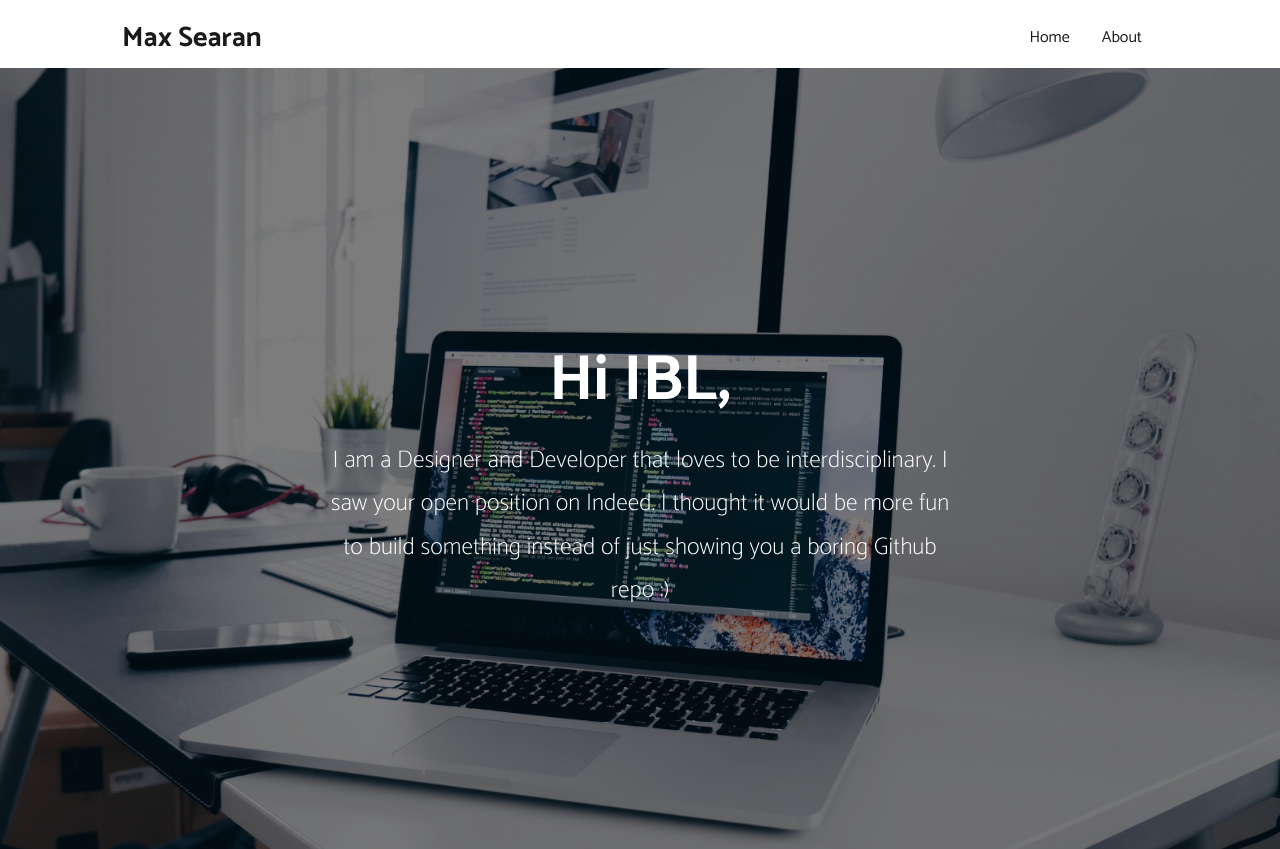
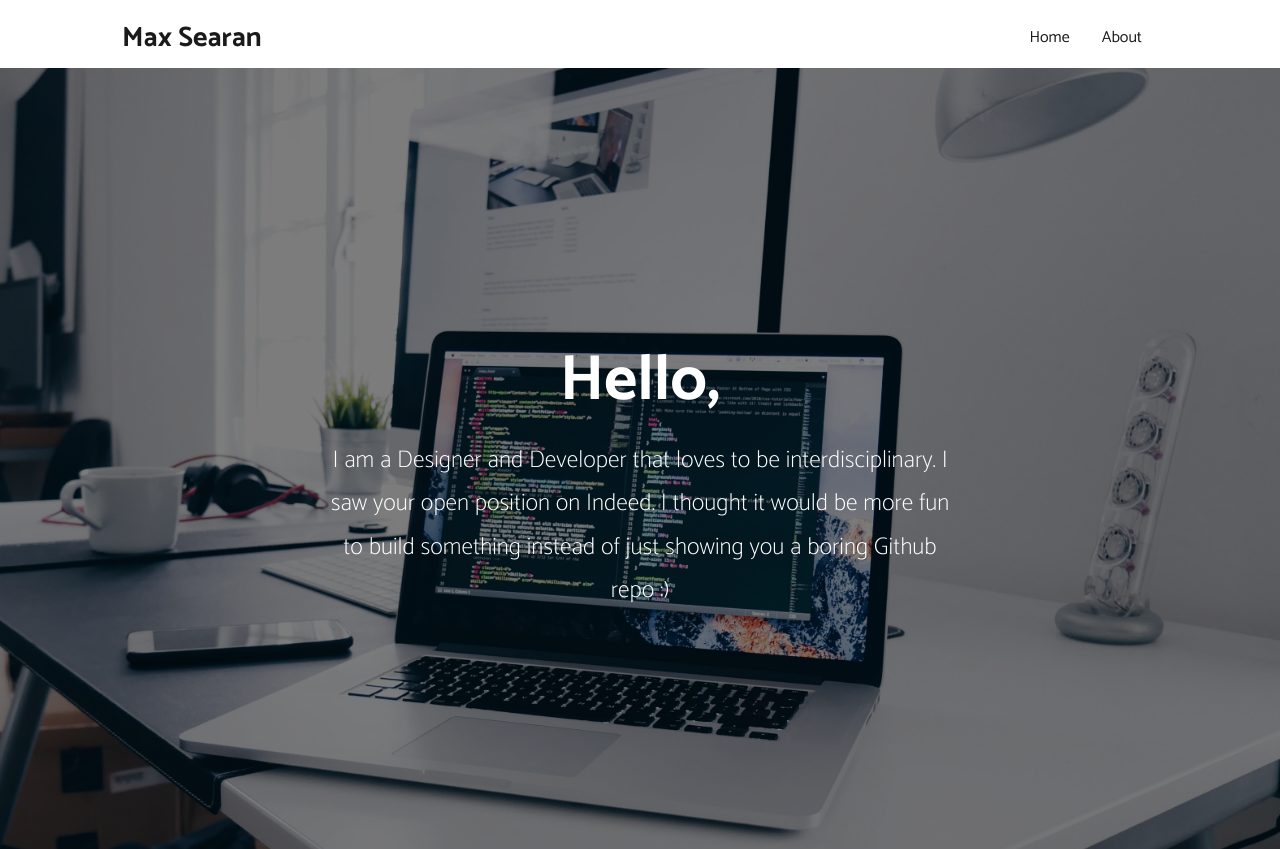
Before and after one commit to 22940dev/landing_page-simple, a plain HTML site: page index.html in a window 1280 px wide. Shown: the top 849 px of the page. Drawn offline with nearby package versions, Linux system fonts and the light colour scheme.

Commit message:
Update index.html

```diff
--- a/index.html
+++ b/index.html
@@ -26,7 +26,7 @@
     <section class="hero">
         <div class="container">
             <div class="cta">
-                <h1 class="title, hero-title">Hi IBL,</h1>
+                <h1 class="title, hero-title">Hello,</h1>
                 <p class="blurb">
                     I am a Designer and Developer that loves to be interdisciplinary. I saw your open position on Indeed. I thought it would be more fun to build something instead of just showing you a boring Github repo :)
                 </p>
```
